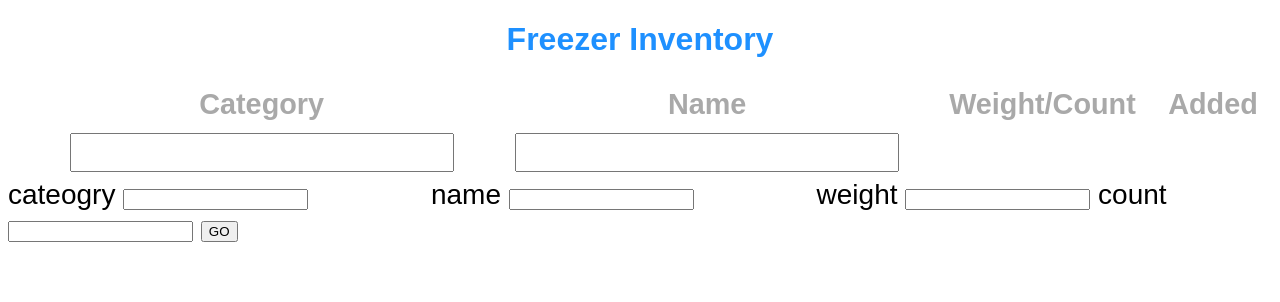
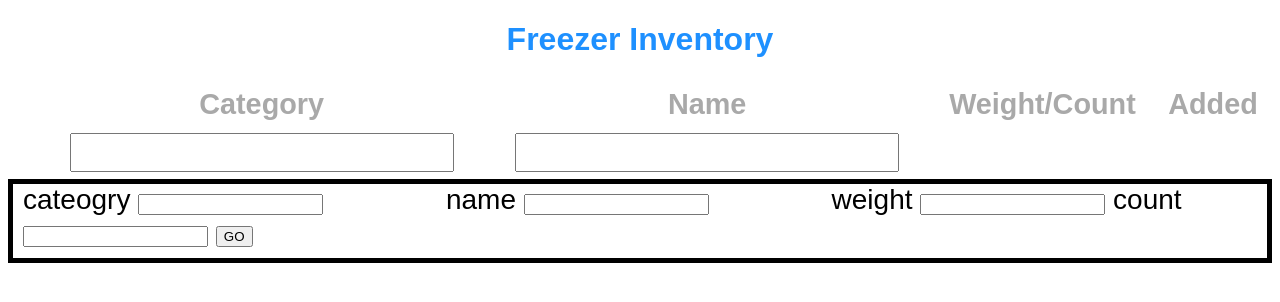
Before and after one commit to spx1/freezer-inventory, a Flask app: page /Inventory/home in a window 1280 px wide. Shown: the top 302 px of the page. Run offline with Flask 3, Linux system fonts and the light colour scheme; data that the repository does not hold is empty; parts of the project's set-up code (start-up, migrations or seed data) failed here and were passed over.

Commit message:
Make input form sticky on the bottom

```diff
--- a/app/static/inventory.css
+++ b/app/static/inventory.css
@@ -85,4 +85,6 @@ td input {
 
 form {
     font-size: 1.75em;
+    padding-left: 10px;
+    padding-bottom: 10px;
 }
--- a/app/templates/inventory.html
+++ b/app/templates/inventory.html
@@ -235,7 +235,7 @@
         {% endfor %}
     </table>
 
-    <!-- <div class="form-container" id="input-form-conatiner"> -->
+    <div class="form-container" id="input-form-conatiner">
         <form method="POST" action="{{url_for('Inventory.post_item')}}" autocomplete="off">
             {{ form.csrf_token }}
             {{ form.category.label }}
@@ -246,7 +246,7 @@
             {{ form.count.label }} {{ form.count }}
             <input type="submit" value="GO">
         </form>
-    <!-- </div> -->
+    </div>
 
     {% if form.name.errors %}
         <ul class="errors">
```
